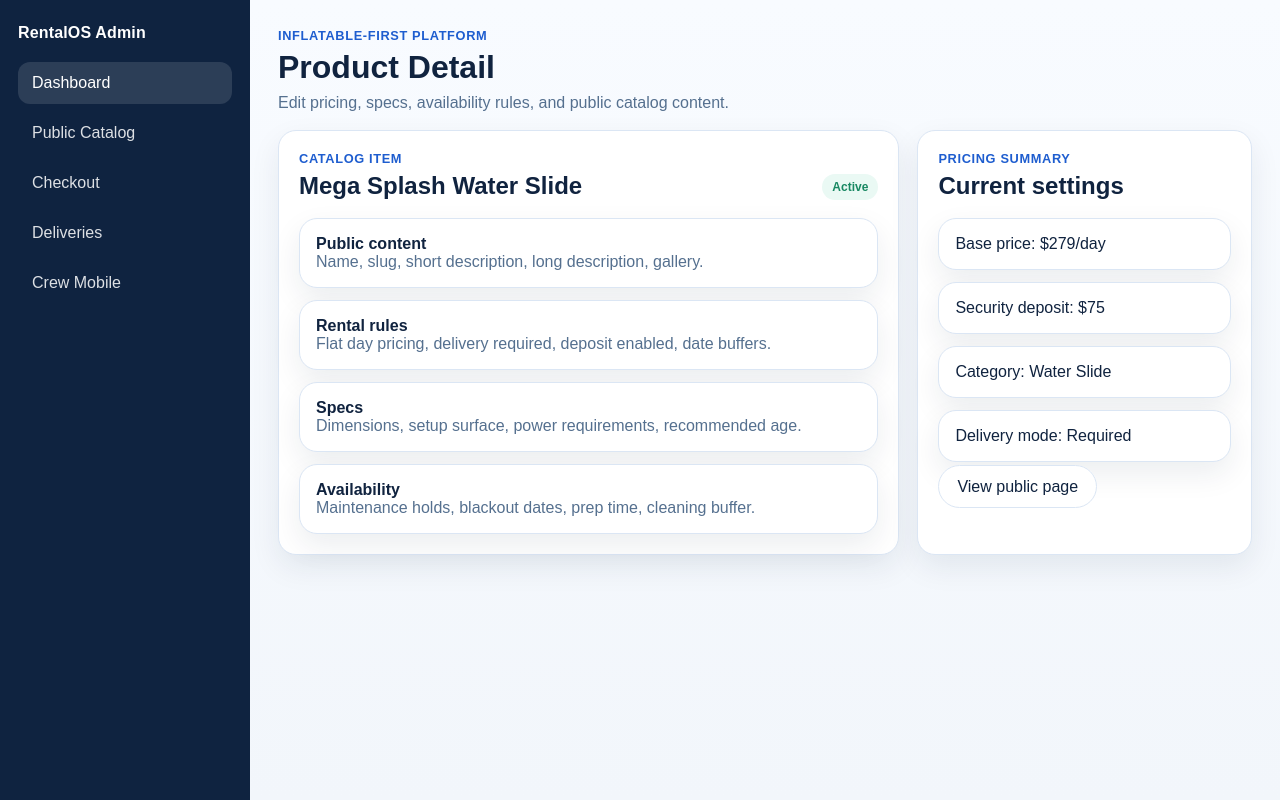
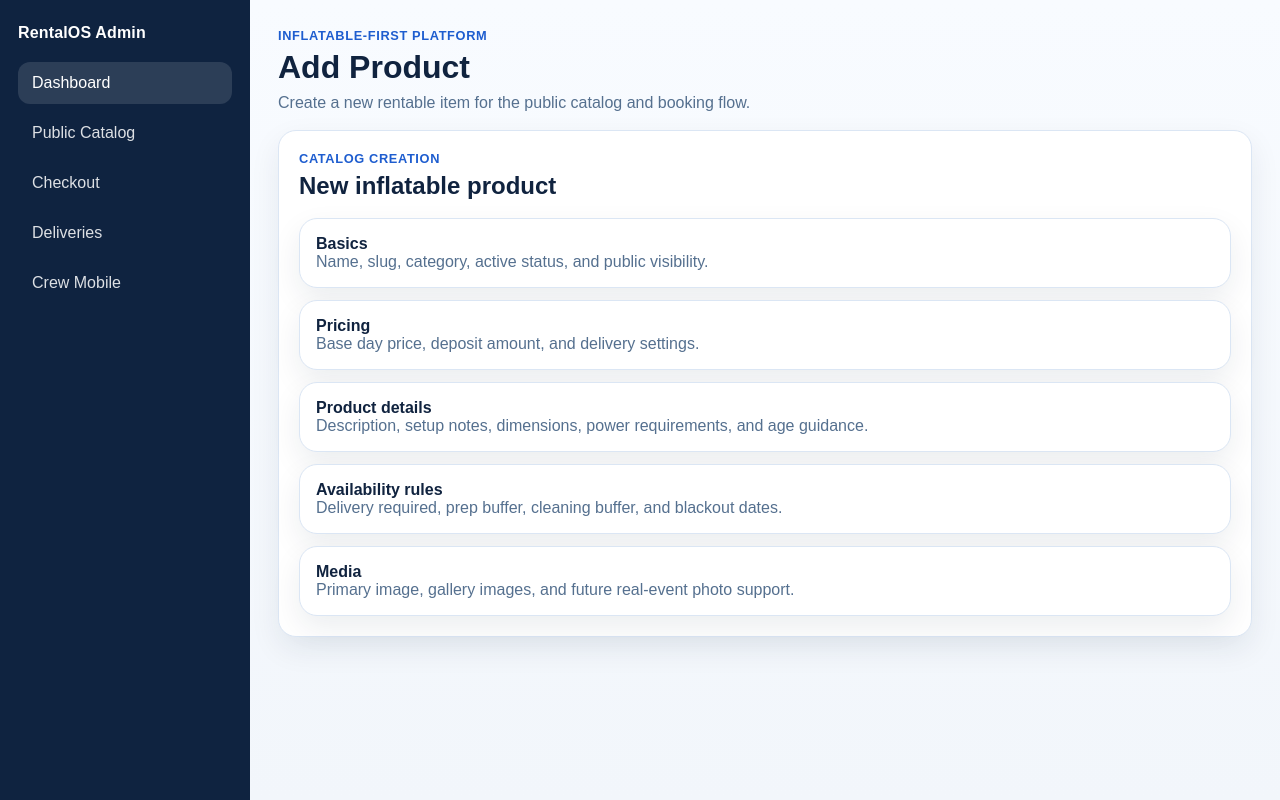
Before and after one commit to kkoly10/rental-software, a Next.js app: page /dashboard/products/new in a window 1280 px wide. Built offline with nearby package versions, Linux system fonts and the light colour scheme.

Commit message:
Add new product page scaffold

```diff
--- /dev/null
+++ b/app/dashboard/products/new/page.tsx
@@ -0,0 +1,41 @@
+import { DashboardShell } from "@/components/layout/dashboard-shell";
+
+export default function NewProductPage() {
+  return (
+    <DashboardShell
+      title="Add Product"
+      description="Create a new rentable item for the public catalog and booking flow."
+    >
+      <section className="panel">
+        <div className="section-header">
+          <div>
+            <div className="kicker">Catalog creation</div>
+            <h2 style={{ margin: "6px 0 0" }}>New inflatable product</h2>
+          </div>
+        </div>
+        <div className="list">
+          <div className="order-card">
+            <strong>Basics</strong>
+            <div className="muted">Name, slug, category, active status, and public visibility.</div>
+          </div>
+          <div className="order-card">
+            <strong>Pricing</strong>
+            <div className="muted">Base day price, deposit amount, and delivery settings.</div>
+          </div>
+          <div className="order-card">
+            <strong>Product details</strong>
+            <div className="muted">Description, setup notes, dimensions, power requirements, and age guidance.</div>
+          </div>
+          <div className="order-card">
+            <strong>Availability rules</strong>
+            <div className="muted">Delivery required, prep buffer, cleaning buffer, and blackout dates.</div>
+          </div>
+          <div className="order-card">
+            <strong>Media</strong>
+            <div className="muted">Primary image, gallery images, and future real-event photo support.</div>
+          </div>
+        </div>
+      </section>
+    </DashboardShell>
+  );
+}
```
